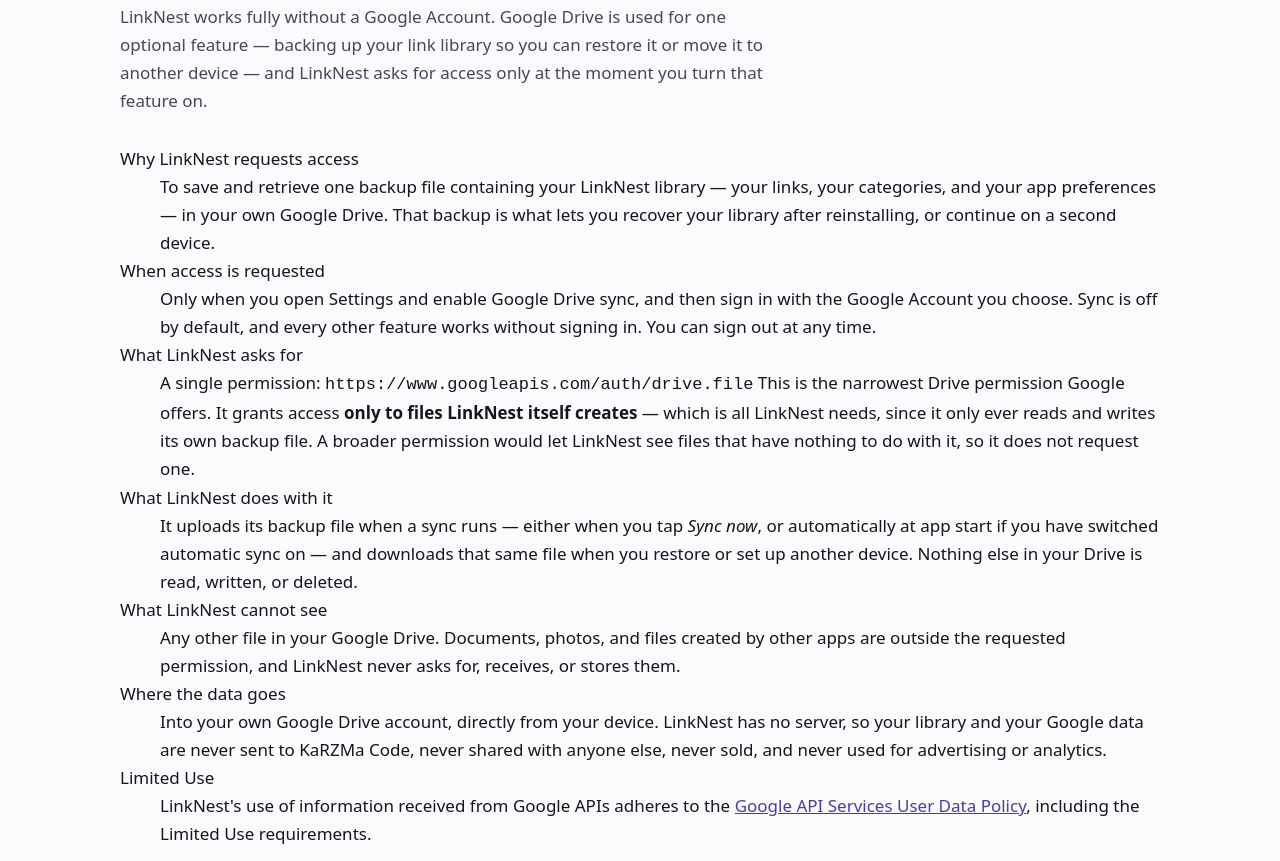
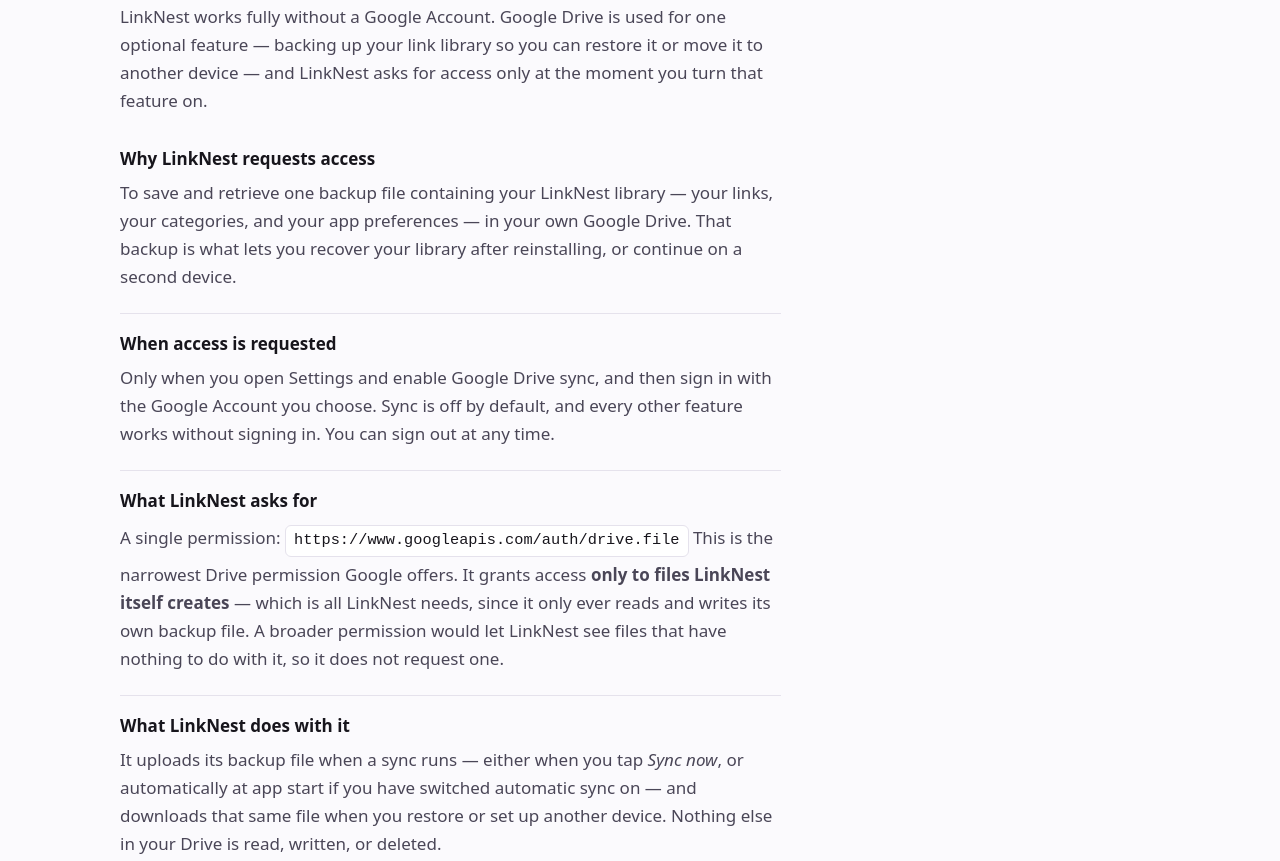
Before and after one commit to KaRZMa-Code/linknest-privacy, a plain HTML site: page index.html in a window 1280 px wide. Shown: the part 1565-2426 px from the top of the page. Drawn offline with Linux system fonts and the light colour scheme.

Commit message:
Add styles for disclosure and scope elements
Added styles for Google data disclosure and scope elements.

```diff
--- a/css/style.css
+++ b/css/style.css
@@ -292,6 +292,53 @@
   filter: brightness(1.08);
 }
 
+/* ---------- Google data disclosure ---------- */
+
+/* A definition list rather than prose: Google's reviewers scan for specific
+   answers (why, when, what scope, what it cannot reach), and a term/definition
+   pair puts each answer under a heading they can find at a glance. */
+.disclosure {
+  margin: 0;
+  max-width: var(--measure);
+}
+
+.disclosure dt {
+  font-weight: 650;
+  color: var(--ink);
+  margin-top: 22px;
+  padding-top: 16px;
+  border-top: 1px solid var(--line);
+}
+
+.disclosure dt:first-of-type {
+  margin-top: 0;
+  padding-top: 0;
+  border-top: 0;
+}
+
+.disclosure dd {
+  margin: 6px 0 0;
+  color: var(--ink-soft);
+}
+
+/* The scope string must stay intact and readable, including on a narrow
+   phone, so it wraps at any character rather than forcing the page wider. */
+.scope {
+  display: inline-block;
+  background: var(--surface);
+  border: 1px solid var(--line);
+  border-radius: 6px;
+  padding: 2px 8px;
+  margin: 4px 0;
+  font-size: 0.9em;
+  color: var(--ink);
+  overflow-wrap: anywhere;
+  word-break: break-all;
+  max-width: 100%;
+  direction: ltr;
+  unicode-bidi: isolate;
+}
+
 /* ---------- Footer ---------- */
 
 .site-footer {
```
